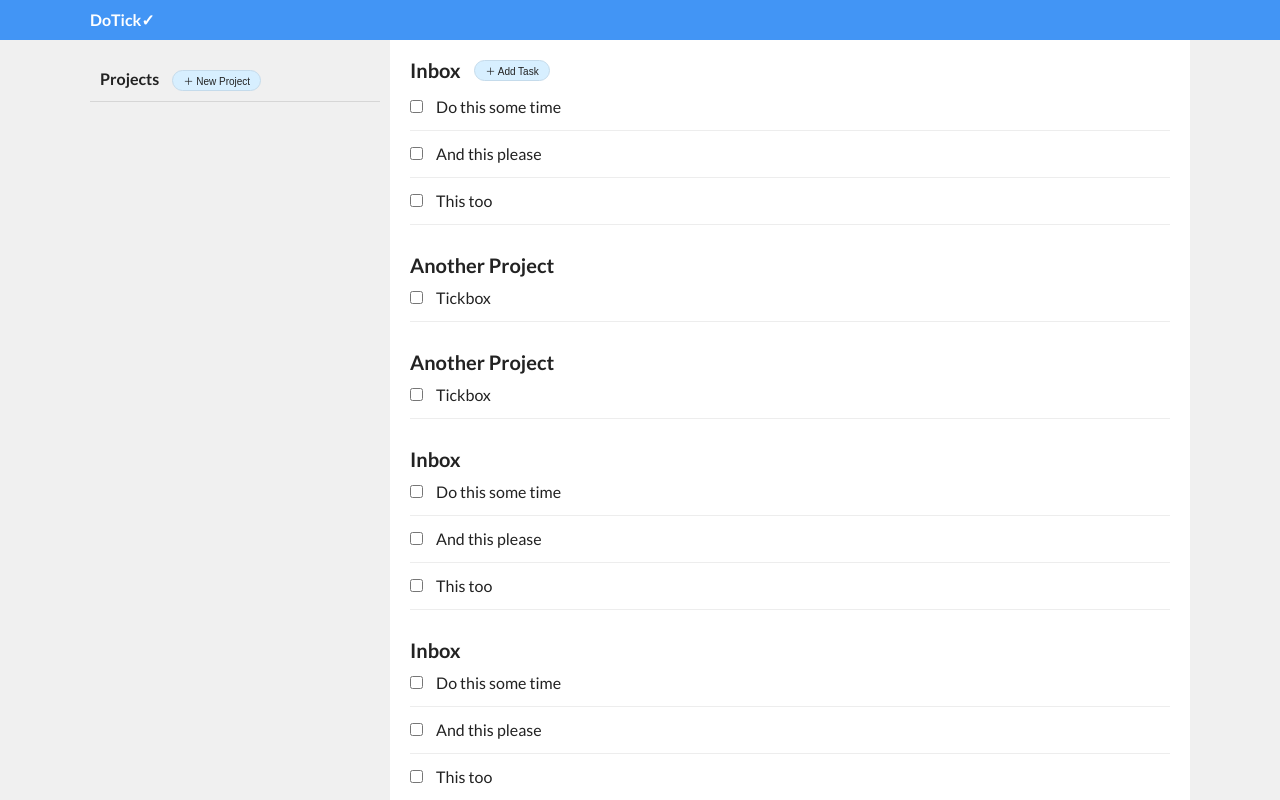
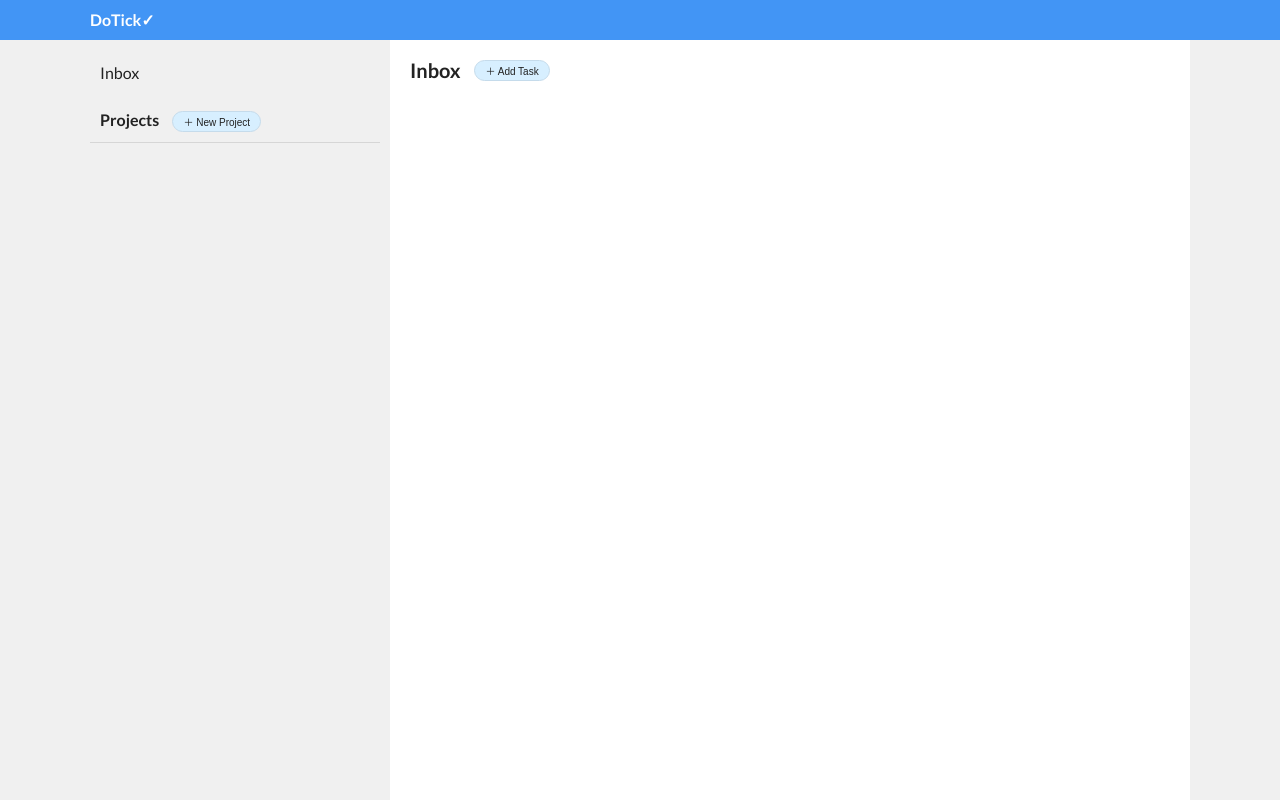
Before and after one commit to 9bp7/todo-list, a website built with webpack: page dist/index.html in a window 1280 px wide. Built offline with nearby package versions, Linux system fonts and the light colour scheme.

Commit message:
Add ability to create projects, tasks, and switch between projects, whilst also updating DOM

```diff
--- a/src/allProjects.js
+++ b/src/allProjects.js
@@ -1,7 +1,11 @@
 const AllProjects = (() => {
   let projects = [];
   const addProject = (project) => projects.push(project);
-  return {addProject};
+  const getAllProjects = () => projects;
+  const getProject = (projectID) => {
+    return projects[projectID];
+  };
+  return {addProject, getAllProjects, getProject};
 })();
 
 export {AllProjects};
--- a/src/index.js
+++ b/src/index.js
@@ -3,18 +3,9 @@ import {Project} from "./project.js";
 import {AllProjects} from "./allProjects.js";
 import {ViewHandler} from "./viewHandler.js";
 
-let myProject = Project("Personal");
+let inboxProject = Project("Inbox", true);
+AllProjects.addProject(inboxProject);
+ViewHandler.displayProject(0);
 
-let myToDo = ToDoItem("Eat cereal", "", null, null, "", null);
-let myToDo2 = ToDoItem("Eat cereal", "", null, null, "", null);
-let myToDo3 = ToDoItem("Eat cereal", "", null, null, "", null);
-let myToDo4 = ToDoItem("Eat cereal", "", null, null, "", null);
-
-myProject.addTask(myToDo);
-myProject.addTask(myToDo2);
-myProject.addTask(myToDo3);
-myProject.addTask(myToDo4);
-
-myProject.getTasks().forEach(task => console.log(task.getTitle()));
-
+ViewHandler.updateSideBar();
 ViewHandler.trackNewProjectButtons();
--- a/src/project.js
+++ b/src/project.js
@@ -1,8 +1,10 @@
-const Project = (name) => {
+const Project = (title, favourite = false) => {
   let tasks = [];
   const addTask = (task) => tasks.push(task);
   const getTasks = () => tasks;
-  return {addTask, getTasks};
+  const getTitle = () => title;
+  const isFavourite = () => favourite;
+  return {addTask, getTasks, getTitle, isFavourite};
 }
 
 export {Project};
--- a/src/viewHandler.js
+++ b/src/viewHandler.js
@@ -1,8 +1,13 @@
+import {ToDoItem} from "./task.js";
 import {Project} from "./project.js";
 import {AllProjects} from "./allProjects.js";
 
 const ViewHandler = (() => {
   let allButtons = document.querySelectorAll("button");
+  let sideBarFavourites = document.querySelector(".sidebar-favourites");
+  let sideBarProjects = document.querySelector(".sidebar-projects");
+  let display = document.querySelector(".display-inner");
+  let currentDisplayedProject = 0;
 
   const trackNewProjectButtons = () => {
     allButtons.forEach(button => {
@@ -14,16 +19,81 @@ const ViewHandler = (() => {
           } while(projectTitle === "");
           let newProject = Project(projectTitle);
           AllProjects.addProject(newProject);
+          updateSideBar();
         });
       }
     })
   };
 
-  const updateSideBar = () => {
+  const trackNewTaskButtons = () => {
+    allButtons = document.querySelectorAll("button");
+    allButtons.forEach(button => {
+      if(button.dataset.btn === "new-task") {
+        button.addEventListener('click', () => {
+          let projectID = +button.dataset.projectid;
 
+          let newTask = "";
+          do {
+            newTask = prompt("What do you want to do?");
+          } while(newTask === "");
+
+          let newTaskItem = ToDoItem(newTask, "", null, null, null, null);
+          let selectedProject = AllProjects.getProject(projectID);
+          selectedProject.addTask(newTaskItem);
+          displayProject(currentDisplayedProject);
+        });
+      }
+    })
+  };
+
+  const trackSideBarTabs = () => {
+    let sideBarLinks = document.querySelectorAll(".project-link");
+    sideBarLinks.forEach(link => {
+      console.log(link);
+      link.addEventListener('click', () => {
+        let linkProjectID = link.dataset.id;
+        displayProject(linkProjectID);
+      })
+    });
   }
 
-  return {trackNewProjectButtons};
+  const clearSideBar = () => {
+    sideBarFavourites.innerHTML = "";
+    sideBarProjects.innerHTML = "";
+  }
+
+  const updateSideBar = () => {
+    clearSideBar();
+
+    let i = 0;
+    AllProjects.getAllProjects().forEach(project => {
+      if(project.isFavourite()) {
+        sideBarFavourites.innerHTML += `<li class="project-link" data-id="${i}"> ${project.getTitle()}</li>`;
+      } else {
+        sideBarProjects.innerHTML += `<li class="project-link" data-id="${i}"> ${project.getTitle()}</li>`;
+      }
+      i++;
+    });
+
+    trackSideBarTabs();
+  }
+
+  const displayProject = (projectID) => {
+    currentDisplayedProject = projectID;
+
+    let project = AllProjects.getProject(projectID);
+
+    display.innerHTML = `<h3>${project.getTitle()} <button class="add-btn" data-btn="new-task" data-projectID="${projectID}">＋ Add Task</button></h3>`;
+    display.innerHTML += `<ul>`;
+    project.getTasks().forEach(task => {
+      display.innerHTML += `<li><input type="checkbox"> ${task.getTitle()}</li>`;
+    });
+    display.innerHTML += `</ul>`;
+
+    trackNewTaskButtons();
+  }
+
+  return {trackNewProjectButtons, updateSideBar, displayProject};
 })();
 
 export {ViewHandler};
```
Also changed, not shown: dist/css/styles.css, dist/index.html, dist/main.js.
